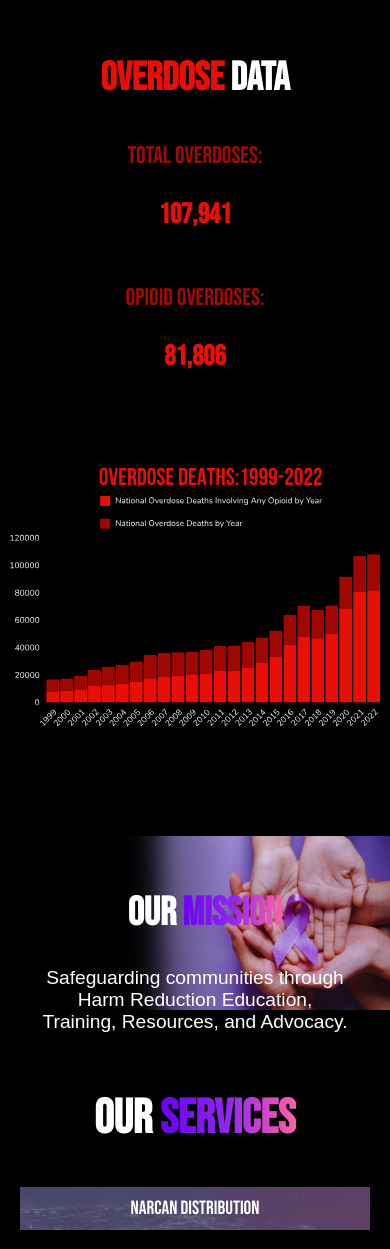
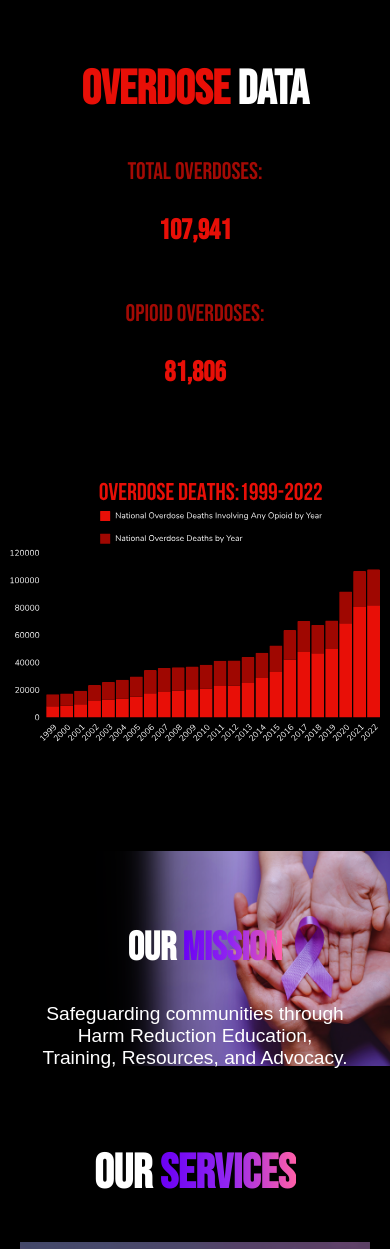
Before and after one commit to Prevent-Overdose/Prevent-Overdose, a React (Create React App) app in the folder frontend/: page / in a window 390 px wide. Shown: the part 863-2112 px from the top of the page. Built offline with nearby package versions, Linux system fonts and the light colour scheme.

Commit message:
Homepage - Mobile Query Mission Section Fix

```diff
--- a/frontend/src/pages/Home.css
+++ b/frontend/src/pages/Home.css
@@ -192,8 +192,6 @@ body { /* Reset the default body styles */
 
   position: relative; /* Positioning context for the text */
 }
-
-
 
 .mission-text {
   position: absolute;
@@ -420,7 +418,7 @@ body { /* Reset the default body styles */
   }
 
   .overdose-data-header {
-    font-size: 2.5em;
+    font-size: 3em;
     margin-bottom: 15px;
   }
 
@@ -452,6 +450,7 @@ body { /* Reset the default body styles */
     height: auto; /* Allow auto height for mobile */
     align-items: center; /* Center align items horizontally */
     background-position: top; /* Adjust background position if needed */
+    padding: 20px 0; /* Add padding to the section */
   }
 
   .mission-left {
@@ -473,12 +472,13 @@ body { /* Reset the default body styles */
     width: 100%;
     justify-content: center; /* Center align items horizontally */
     padding: 10px 0; /* Adjust padding for mobile */
+
   }
 
   .mission-text {
     font-size: 1.2em;
     text-align: center;
-    padding: 0 10px; /* Adjust padding for mobile */
+    padding: 20px; /* Adjust padding for mobile */
   }
 
   /* SERVICES SECTION */
```
